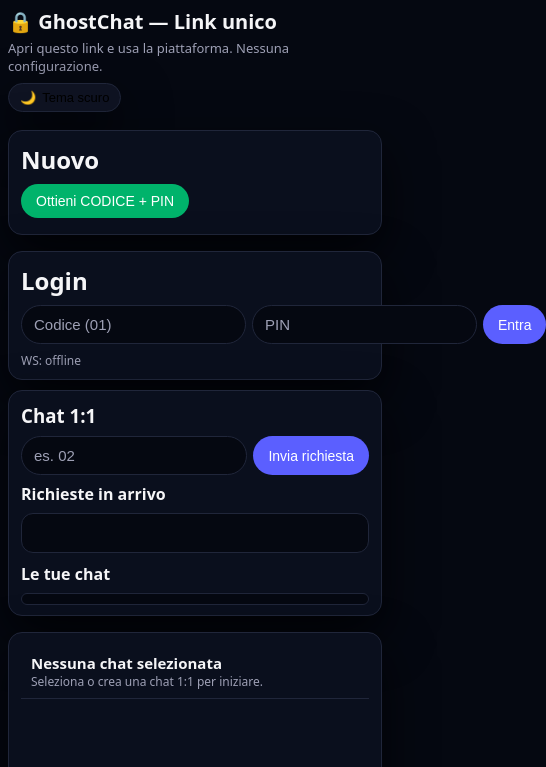
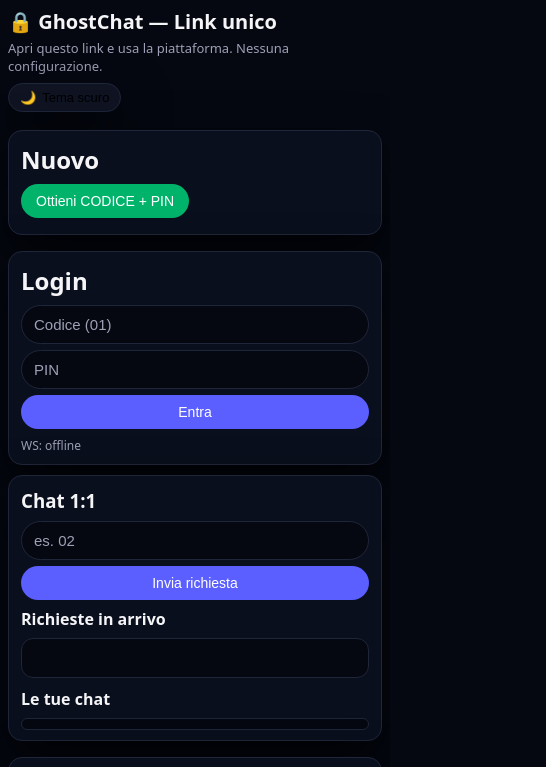
Before and after one commit to 0xLuke-SoL/ghostchat, a website: page frontend/index.html in a window 390 px wide. Shown: the top 767 px of the page, 546 px wide, since content can reach past the window. Drawn offline with Linux system fonts and the light colour scheme.

Commit message:
Fix mobile layout and chat history

```diff
--- a/frontend/style.css
+++ b/frontend/style.css
@@ -362,7 +362,6 @@ body[data-theme="light"] .msg.me {
     flex-direction: column;
   }
 
-  /* Chat quasi full-screen */
   .card {
     min-width: 100%;
     padding: 12px 12px 10px;
@@ -376,10 +375,17 @@ body[data-theme="light"] .msg.me {
     padding-right: 0;
   }
 
-  /* Campo input più comodo da toccare */
+  /* Input + pulsanti su 2 righe per non far uscire i bottoni */
   .input-row {
+    flex-direction: column;
+    align-items: stretch;
     gap: 6px;
   }
+  .input-row .btn {
+    width: 100%;
+    justify-content: center;
+  }
+
   input {
     padding: 10px 12px;
     font-size: 15px;
@@ -389,7 +395,6 @@ body[data-theme="light"] .msg.me {
     font-size: 14px;
   }
 
-  /* Liste un po' più grandi */
   .chat-list,
   .list {
     font-size: 13px;
```
